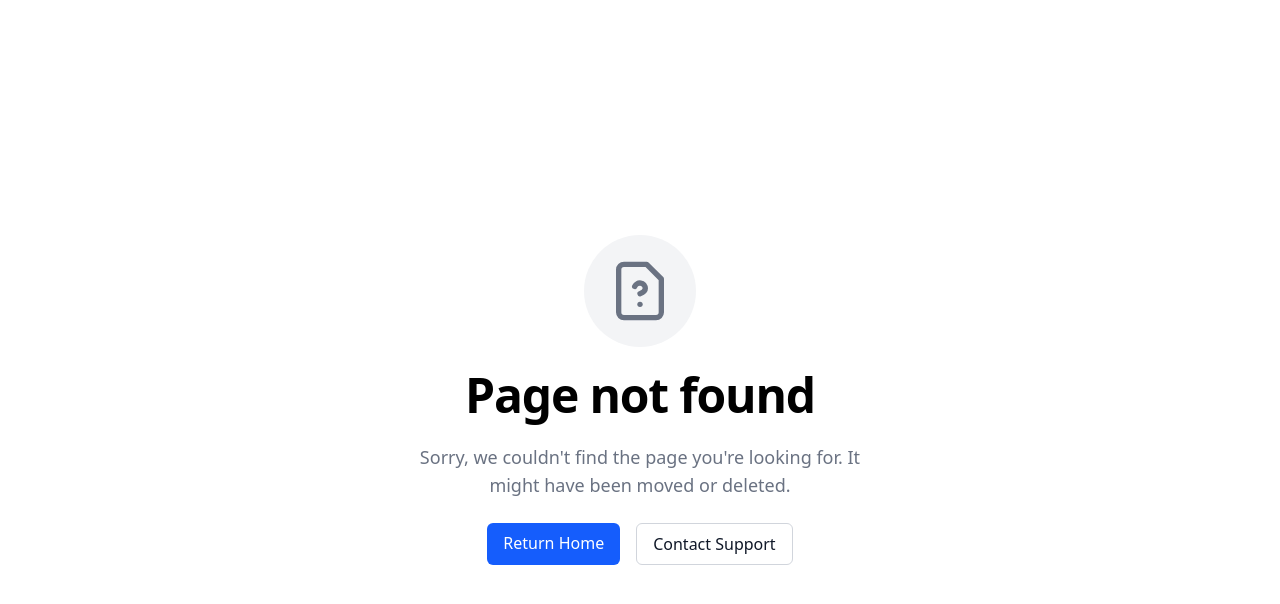
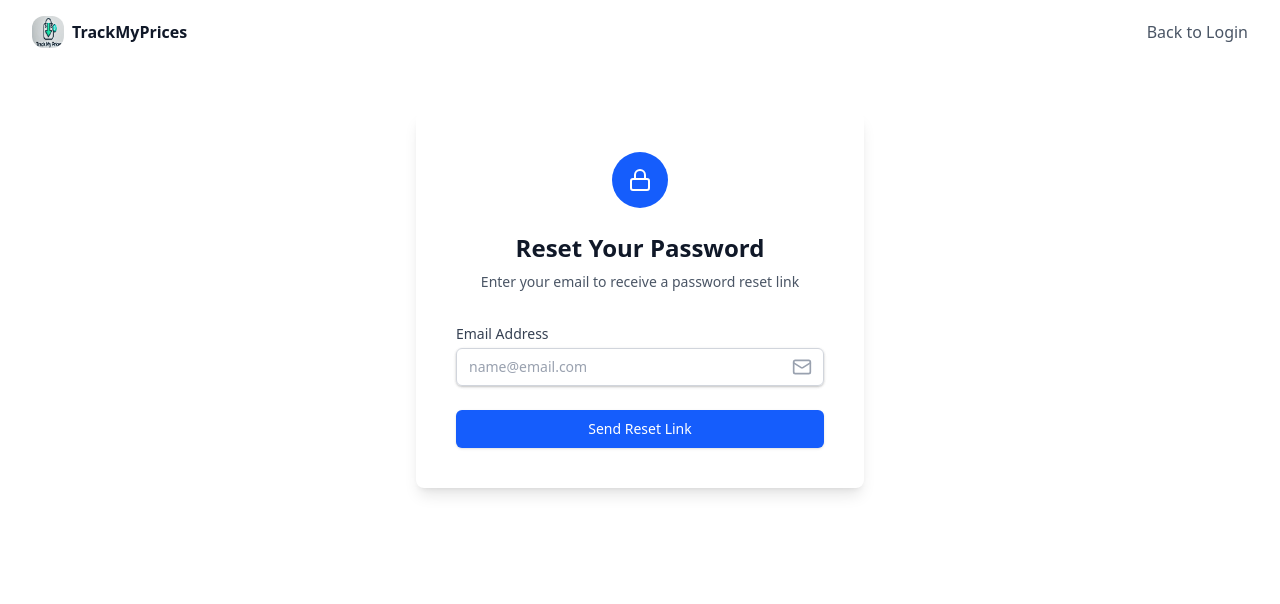
Before and after one commit to youssefElhoubi/Track-my-prices, a React (Vite) app in the folder TMPfront/: page /passworedreset in a window 1280 px wide. Before the commit this address had no page. Shown: the top 604 px of the page. Built offline with nearby package versions, Linux system fonts and the light colour scheme.

Commit message:
workign on the forget passwored function

```diff
--- a/TMPfront/src/App.tsx
+++ b/TMPfront/src/App.tsx
@@ -5,6 +5,7 @@
 import LandingPage from "./pages/LandingPage";
 import UserHome from "./pages/User/UserHome";
 import Privet from "./protected/Privet";
+import ResetPassword from "./pages/ResetPassword";
 
 
 
@@ -12,15 +13,18 @@
 
   return (
     <>
-    <BrowserRouter>
-    <Routes>
-      <Route path="/" element={<LandingPage/>}/>
-      <Route path="/login" element={<LoginPage/>}/>
-      <Route path="/signup" element={<SignUpForm/>}/>
-      <Route path="/user" element={<Privet Componnet={UserHome}/>}/>
-      <Route path="*" element={<NotFound/>}/>
-    </Routes>
-    </BrowserRouter>
+      <BrowserRouter>
+        <Routes>
+          {/* befor log in  */}
+          <Route path="/" element={<LandingPage />} />
+          <Route path="/login" element={<LoginPage />} />
+          <Route path="/signup" element={<SignUpForm />} />
+          <Route path="/passworedreset" element={<ResetPassword />} />
+          {/* after log in  */}
+          <Route path="/user" element={<Privet Componnet={UserHome} />} />
+          <Route path="*" element={<NotFound />} />
+        </Routes>
+      </BrowserRouter>
     </>
   )
 }
--- /dev/null
+++ b/TMPfront/src/components/common/BackToLoginNav.tsx
@@ -0,0 +1,24 @@
+import React from 'react'
+import logo from "../../assets/TMPlogo.png";
+
+const BackToLoginNav: React.FC = () => {
+    return (
+        <header >
+            <div className="max-w-7xl mx-auto px-4 sm:px-6 lg:px-8">
+                <div className="flex justify-between items-center py-4">
+                    <div className="flex items-center">
+                        <div className="h-8 w-8 bg-teal-100 rounded-xl flex items-center justify-center mr-2 overflow-hidden">
+                            <img src={logo} alt="Platform logo" />
+                        </div>
+                        <span className="font-bold text-gray-900">TrackMyPrices</span>
+                    </div>
+                    <a href="#" className="text-gray-600 hover:text-gray-900">
+                        Back to Login
+                    </a>
+                </div>
+            </div>
+        </header>
+    )
+}
+
+export default BackToLoginNav
--- /dev/null
+++ b/TMPfront/src/pages/ResetPassword.tsx
@@ -0,0 +1,73 @@
+import type React from "react";
+import { Lock, Mail } from "lucide-react";
+import logo from "../assets/TMPlogo.png";
+
+const ResetPassword: React.FC = () => {
+  return (
+    <div className="min-h-screen bg-white">
+      {/* Header */}
+      <header >
+        <div className="max-w-7xl mx-auto px-4 sm:px-6 lg:px-8">
+          <div className="flex justify-between items-center py-4">
+            <div className="flex items-center">
+              <div className="h-8 w-8 bg-teal-100 rounded-xl flex items-center justify-center mr-2 overflow-hidden">
+                <img src={logo} alt="Platform logo" />
+              </div>
+              <span className="font-bold text-gray-900">TrackMyPrices</span>
+            </div>
+            <a href="#" className="text-gray-600 hover:text-gray-900">
+              Back to Login
+            </a>
+          </div>
+        </div>
+      </header>
+
+      {/* Main Content */}
+      <main className="flex justify-center items-center px-4 py-12 sm:px-6 lg:px-8">
+        <div className="max-w-md w-full bg-white rounded-lg shadow-lg overflow-hidden">
+          <div className="px-6 py-8 sm:p-10">
+            <div className="flex justify-center">
+              <div className="h-14 w-14 bg-blue-600 rounded-full flex items-center justify-center">
+                <Lock className="h-6 w-6 text-white" />
+              </div>
+            </div>
+
+            <h2 className="mt-6 text-center text-2xl font-bold text-gray-900">Reset Your Password</h2>
+            <p className="mt-2 text-center text-sm text-gray-600">Enter your email to receive a password reset link</p>
+
+            <form className="mt-8 space-y-6">
+              <div>
+                <label htmlFor="email" className="block text-sm font-medium text-gray-700">
+                  Email Address
+                </label>
+                <div className="mt-1 relative rounded-md shadow-sm">
+                  <input
+                    id="email"
+                    name="email"
+                    type="email"
+                    placeholder="name@email.com"
+                    className="appearance-none block w-full px-3 py-2 border border-gray-300 rounded-md shadow-sm placeholder-gray-400 focus:outline-none focus:ring-blue-500 focus:border-blue-500 sm:text-sm"
+                  />
+                  <div className="absolute inset-y-0 right-0 pr-3 flex items-center pointer-events-none">
+                    <Mail className="h-5 w-5 text-gray-400" />
+                  </div>
+                </div>
+              </div>
+
+              <div>
+                <button
+                  type="submit"
+                  className="w-full flex justify-center py-2 px-4 border border-transparent rounded-md shadow-sm text-sm font-medium text-white bg-blue-600 hover:bg-blue-700 focus:outline-none focus:ring-2 focus:ring-offset-2 focus:ring-blue-500"
+                >
+                  Send Reset Link
+                </button>
+              </div>
+            </form>
+          </div>
+        </div>
+      </main>
+    </div>
+  )
+}
+
+export default ResetPassword
```
